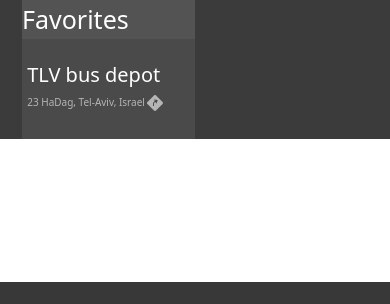
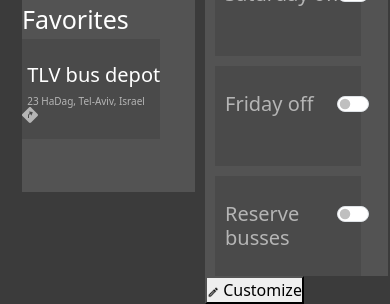
Before and after one commit to AlonRR/Electric-Cache, a PHP site: page / in a window 390 px wide. Shown: the part 562-866 px from the top of the page. Before the commit the page ends 844 px from the top, so only its background shows below. Run offline with PHP 8.4, Linux system fonts and the light colour scheme; some libraries are stand-ins or nearby versions.

Commit message:
responsive full

```diff
--- a/css/style.css
+++ b/css/style.css
@@ -72,7 +72,12 @@ main {
     align-items: center;
 
 }
-
+.userPic{
+position: absolute;
+width: 100px;
+border-radius: 1000px;
+margin-left: 93%;
+}
 .howMuchCO2>h6 {
     margin-left: 10px;
     display: flex;
@@ -117,6 +122,9 @@ main {
     margin-left: 10px;
     flex-grow: 2;
     width: 40%;
+}
+.templatesMobile{
+    display: none;
 }
 
 .rightSection {
@@ -206,25 +214,10 @@ main {
     height: 130px;
 }
 
-/* .switch {
-    position: absolute;
-    display: inline-block;
-    width: 40px;
-    height: 24px;
-    margin-left: 85%;
-}
-.switch2{
-    position: absolute;
-    margin-top: 10px;
-    width: 40px;
-    height: 24px;
-    margin-left: 23%;
-} */
-
 
 #flexSwitchCheckDefault {
     position: absolute;
-    margin-left: 65%;
+    margin-left: 45%;
     margin-top: 30px;
 }
 
@@ -338,6 +331,7 @@ main {
 
 .TLVbusDepot,
 .template {
+    width: 80%;
     background-color: #4a4a4a;
     color: #b5b5b5;
     height: 100px;
@@ -350,6 +344,9 @@ main {
     width: 170px;
     height: 40px;
     border-radius: 7px;
+}
+.customize2{
+    display: none;
 }
 
 
@@ -481,13 +478,19 @@ main {
     .prediction .div1{
         height: 20%;
     }
-    .templates{
-        display: none;
+    .templatesMobile{
+        margin-top: 10px;
+        position: relative;
+        display: block;
+    }
+    .customize2{
+        display: block;
     }
     .customize{
         display: none;
     }
     .middleSection{
+        margin-top: 10px;
         width:50%;
         height: 50%;
     }
@@ -498,11 +501,10 @@ main {
     }
 
     .rightSection{
-        width: 0%;
+        display: none;
     }
     .buttomSection{
         display: flex;
-        width: 100%;
         height: 50%;
     }
     .map{
@@ -515,6 +517,9 @@ main {
 }
 
 @media (max-width:992px) {
+    .userPic{
+        display: none;
+    }
     .logo94 {
         width: 36px;
         height: 36px;
--- a/index.html
+++ b/index.html
@@ -21,6 +21,7 @@
     <div class="container-fluid div1">
         <header class="container p-3 ms-0 me-0 mw-100 bg-2b2b2b fw-300">
             <nav class="navbar navbar-expand p-0 w-100">
+                <img src="images/freida-user.jpg" alt="user" class="userPic">
                 <div class="row p-0">
                     <ul class="navbar-nav align-items-end fw-300 fs-30">
                         <li class="nav-item">
@@ -170,6 +171,57 @@
                         <h2>Savings</h2>
                         <canvas id="myChart2" width="900" height="400"></canvas>
                     </div>
+
+                    <div class="templatesMobile div1">
+                        <form class="d-flex" role="search" value="TemplateName">
+                            <input class="form-control me-2" type="search" placeholder="Search" aria-label="Search">
+                            <svg xmlns="http://www.w3.org/2000/svg" width="40" height="40" fill="currentColor"
+                                class="bi bi-plus-circle-fill" viewBox="0 0 16 16">
+                                <path
+                                    d="M16 8A8 8 0 1 1 0 8a8 8 0 0 1 16 0zM8.5 4.5a.5.5 0 0 0-1 0v3h-3a.5.5 0 0 0 0 1h3v3a.5.5 0 0 0 1 0v-3h3a.5.5 0 0 0 0-1h-3v-3z" />
+                            </svg>&nbsp;<h6>&nbsp;Add Template</h6>
+
+                        </form>
+
+                        <div class="template">
+                            <div class="form-check form-switch">
+                                <input class="form-check-input" type="checkbox" role="switch"
+                                    id="flexSwitchCheckDefault">
+                                <label class="form-check-label" for="flexSwitchCheckDefault"></label>
+                            </div>
+                            <h4>Night busses</h4>
+                        </div>
+
+                        <div class="template">
+                            <div class="form-check form-switch">
+                                <input class="form-check-input" type="checkbox" role="switch"
+                                    id="flexSwitchCheckDefault">
+                                <label class="form-check-label" for="flexSwitchCheckDefault"></label>
+                            </div>
+                            <h4>Saturday off</h4>
+                        </div>
+
+                        <div class="template">
+                            <div class="form-check form-switch">
+                                <input class="form-check-input" type="checkbox" role="switch"
+                                    id="flexSwitchCheckDefault">
+                                <label class="form-check-label" for="flexSwitchCheckDefault"></label>
+                            </div>
+                            <h4>Friday off</h4>
+                        </div>
+
+                        <div class="template">
+                            <div class="form-check form-switch">
+                                <input class="form-check-input" type="checkbox" role="switch"
+                                    id="flexSwitchCheckDefault">
+                                <label class="form-check-label" for="flexSwitchCheckDefault"></label>
+                            </div>
+                            <h4>Reserve busses</h4>
+                        </div>
+                    </div>
+                    <button class="customize2"> <img src="images/Electric-Cache_Project_Create_Icon_1.png" alt="template"
+                            width="12" height="12">
+                        Customize</button>
                 </section>
 
                 <section class="rightSection">
```
Also changed, not shown: images/freida-user.jpg (added).
